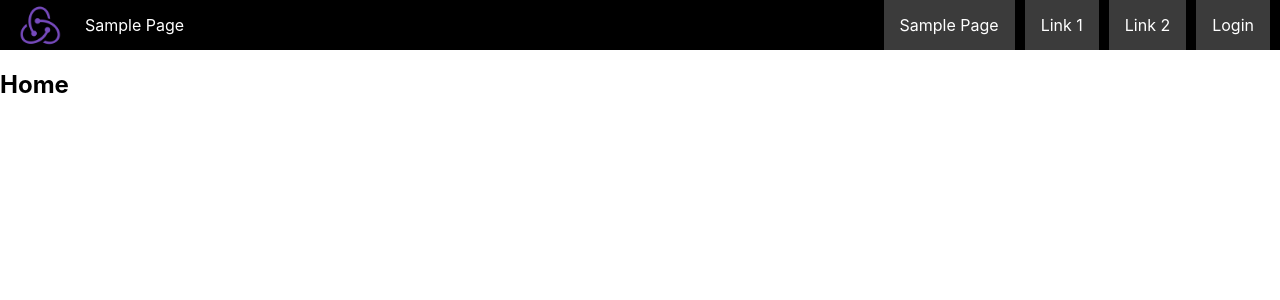
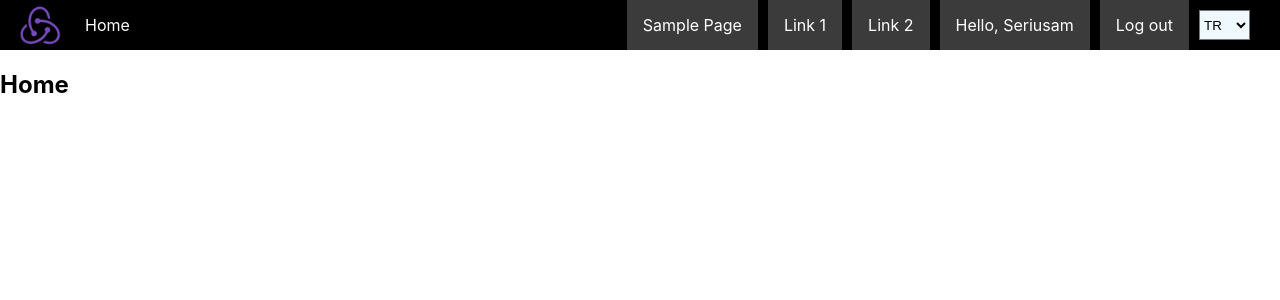
Before and after one commit to aktasfatih/Scorp-ReactJs-Challenge, a React (Create React App) app: page / in a window 1280 px wide. Both pictures are taken after a click on the link "Login". Shown: the top 300 px of the page. Built offline with nearby package versions, Linux system fonts and the light colour scheme.

Commit message:
added state for title

```diff
--- a/src/App.js
+++ b/src/App.js
@@ -13,51 +13,8 @@ function App() {
     <div className="App">
       <header className="App-header">
         <Router>
-        {/* <img src={logo} className="App-logo" alt="logo" /> */}
-        {/* <Counter /> */}
-        <NavigationBar />
-        <ContentBody />
-        {/* <p> */}
-        {/*   Edit <code>src/App.js</code> and save to reload. */}
-        {/* </p> */}
-        {/* <span> */}
-        {/*   <span>Learn </span> */}
-        {/*   <a */}
-        {/*     className="App-link" */}
-        {/*     href="https://reactjs.org/" */}
-        {/*     target="_blank" */}
-        {/*     rel="noopener noreferrer" */}
-        {/*   > */}
-        {/*     React */}
-        {/*   </a> */}
-        {/*   <span>, </span> */}
-        {/*   <a */}
-        {/*     className="App-link" */}
-        {/*     href="https://redux.js.org/" */}
-        {/*     target="_blank" */}
-        {/*     rel="noopener noreferrer" */}
-        {/*   > */}
-        {/*     Redux */}
-        {/*   </a> */}
-        {/*   <span>, </span> */}
-        {/*   <a */}
-        {/*     className="App-link" */}
-        {/*     href="https://redux-toolkit.js.org/" */}
-        {/*     target="_blank" */}
-        {/*     rel="noopener noreferrer" */}
-        {/*   > */}
-        {/*     Redux Toolkit */}
-        {/*   </a> */}
-        {/*   ,<span> and </span> */}
-        {/*   <a */}
-        {/*     className="App-link" */}
-        {/*     href="https://react-redux.js.org/" */}
-        {/*     target="_blank" */}
-        {/*     rel="noopener noreferrer" */}
-        {/*   > */}
-        {/*     React Redux */}
-        {/*   </a> */}
-        {/* </span> */}
+          <NavigationBar />
+          <ContentBody />
         </Router>
       </header>
     </div>
--- /dev/null
+++ b/src/app/appSlicer.js
@@ -0,0 +1,20 @@
+import { createSlice } from '@reduxjs/toolkit';
+
+const initialState = {
+	title: "Sample Website"
+};
+
+export const appSlice = createSlice({
+	name: 'app',
+	initialState,
+	reducers: {
+		settitle: (state, action) => {
+            console.log(action.payload);
+			state.title = action.payload;
+		}
+	}
+});
+
+export const selectAppState = state => state.app;
+export const { settitle } = appSlice.actions;
+export default appSlice.reducer;
--- a/src/app/loginSlicer.js
+++ b/src/app/loginSlicer.js
@@ -1,21 +1,25 @@
 import { createSlice } from '@reduxjs/toolkit';
 
 const initialState = {
-	status: 0 // 0: Logged out
+	status: 0, // 0: Logged out
+    username: "None"
 };
 
 export const loginSlice = createSlice({
 	name: 'login',
 	initialState,
 	reducers: {
-		loguserin: (state) => {
+		loguserin: (state, payload) => {
 			state.status = 1;
+            state.username = "Seriusam"
 		},
 		loguserout: (state) => {
 			state.status = 0;
+            state.username = ""
 		}
 	}
 });
 
 export const selectLogState = state => state.login;
+export const {loguserin, loguserout, setusername} = loginSlice.actions;
 export default loginSlice.reducer;
--- a/src/app/store.js
+++ b/src/app/store.js
@@ -1,10 +1,12 @@
 import { configureStore } from '@reduxjs/toolkit';
 import counterReducer from '../features/counter/counterSlice';
 import loginReducer from './loginSlicer'
+import appReducer from './appSlicer'
 
 export const store = configureStore({
   reducer: {
     counter: counterReducer,
     login: loginReducer,
+    app: appReducer
   },
 });
--- a/src/components/content-body/index.js
+++ b/src/components/content-body/index.js
@@ -1,32 +1,43 @@
-import React from 'react';
+import React, {useEffect } from 'react';
 import {
-    BrowserRouter as Router,
     Switch,
     Route,
-    Link
 } from "react-router-dom";
-
+import { useSelector, useDispatch } from 'react-redux';
+import {settitle} from '../../app/appSlicer';
 
 function Home() {
+    const dispatch = useDispatch();
+    useEffect(() => {
+        dispatch(settitle("Home"));
+    });
     return <h2>Home</h2>;
-  }
+}
 
-  function About() {
+function Link1() {
+    const dispatch = useDispatch();
+    useEffect(() => {
+        dispatch(settitle("Link1"));
+    });
     return <h2>About</h2>;
-  }
+}
 
-  function Users() {
+function Link2() {
+    const dispatch = useDispatch();
+    useEffect(() => {
+        dispatch(settitle("Link2"));
+    });
     return <h2>Users</h2>;
-  }
+}
 
 export default function ContentBody(){
     return (
         <Switch>
             <Route path="/link2">
-                <About />
+                <Link2 />
             </Route>
             <Route path="/link1">
-                <Users />
+                <Link1 />
             </Route>
             <Route path="/">
                 <Home />
--- a/src/components/navigation-bar/navigationBar.js
+++ b/src/components/navigation-bar/navigationBar.js
@@ -1,41 +1,51 @@
 import React from 'react';
 import './style.css';
-import { useSelector,
-	// useDispatch
-} from 'react-redux';
-import {selectLogState} from '../../app/loginSlicer'
-import {
-    Link
-} from "react-router-dom";
+import { useSelector, useDispatch } from 'react-redux';
+import {selectLogState, loguserin, loguserout } from '../../app/loginSlicer'
+import { Link } from "react-router-dom";
+import {selectAppState} from '../../app/appSlicer'
 
-function logoutAction(){
-	alert("Hey");
-}
 
 function LoginButton() {
+	const dispatch = useDispatch();
 	const login = useSelector(selectLogState);
-	console.log(login.status);
+	console.log(login);
 	if(login.status){
 		return (
 			<li>
-				<a href="#" onClick={logoutAction}>Log out</a>
+				<a href="#" onClick={() => 	dispatch(loguserout())}>Log out</a>
 			</li>
 		);
 	}else{
 		return (
 			<li>
-				<a href="#"  onClick={logoutAction}>Login</a>
+				<a href="#"  onClick={() => dispatch(loguserin())}>Login</a>
 			</li>
 		);
 	}
 }
 
+function UserNameButton(){
+	const login = useSelector(selectLogState);
+	if (login.status){
+		return (
+			<li>
+				<a>Hello, {login.username}</a>
+			</li>
+		)
+	}else{
+		return null;
+	}
+}
+
 export default function NavigationBar() {
+	const app = useSelector(selectAppState);
+
 	return (
 		<div className="navigation-bar">
 			<img className="logo" src="./logo512.png" />
 			<div className="current-page">
-				Sample Page
+				{app.title}
 			</div>
 			<ul className="main-menu">
 				<li>
@@ -47,8 +57,14 @@ export default function NavigationBar() {
 				<li>
 					<Link to="link2">Link 2</Link>
 				</li>
+				<UserNameButton />
 				<LoginButton />
+				<select name="lang" id="lang" className="local-picker">
+					<option value="tr">TR</option>
+					<option value="eng">ENG</option>
+				</select>
 			</ul>
+
 		</div>
 	);
 }
--- a/src/components/navigation-bar/style.css
+++ b/src/components/navigation-bar/style.css
@@ -2,6 +2,7 @@
 	width: 100%;
 	height: 50px;
 	background-color: black;
+	line-height: 50px;
 }
 
 .logo{
@@ -34,6 +35,7 @@ ul.main-menu li a{
 	height: 100%;
 	text-decoration: none;
 	margin-right: 10px;
+	transition: background-color 0.1s;
 }
 
 ul.main-menu li a:hover {
@@ -46,3 +48,12 @@ ul.main-menu li a:hover {
 	line-height: 50px;
 	float:left;
 }
+
+.local-picker{
+	float:right;
+	height: 30px;
+	background-color: aliceblue;
+	display: inline-block;
+	margin-right: 30px;
+	margin-top: 10px;
+}
```
Also changed, not shown: 2 other files (tests, documents, lock files or other folders).
